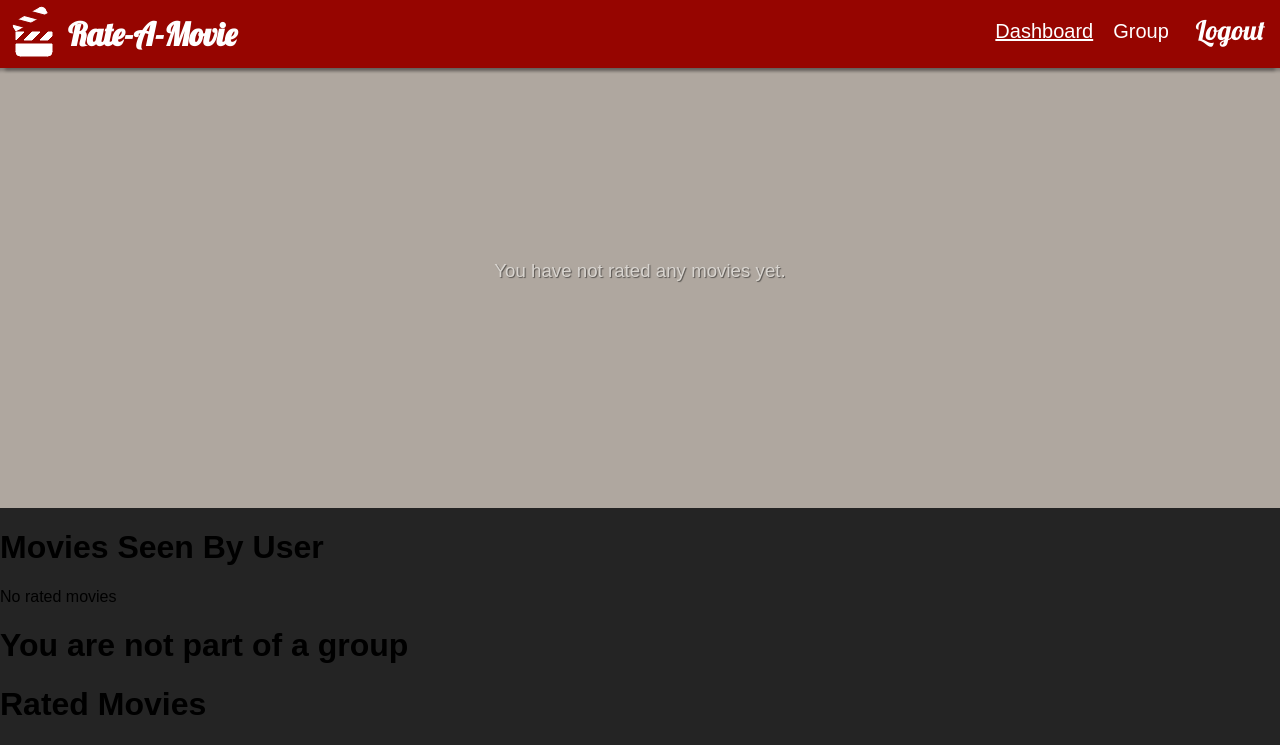
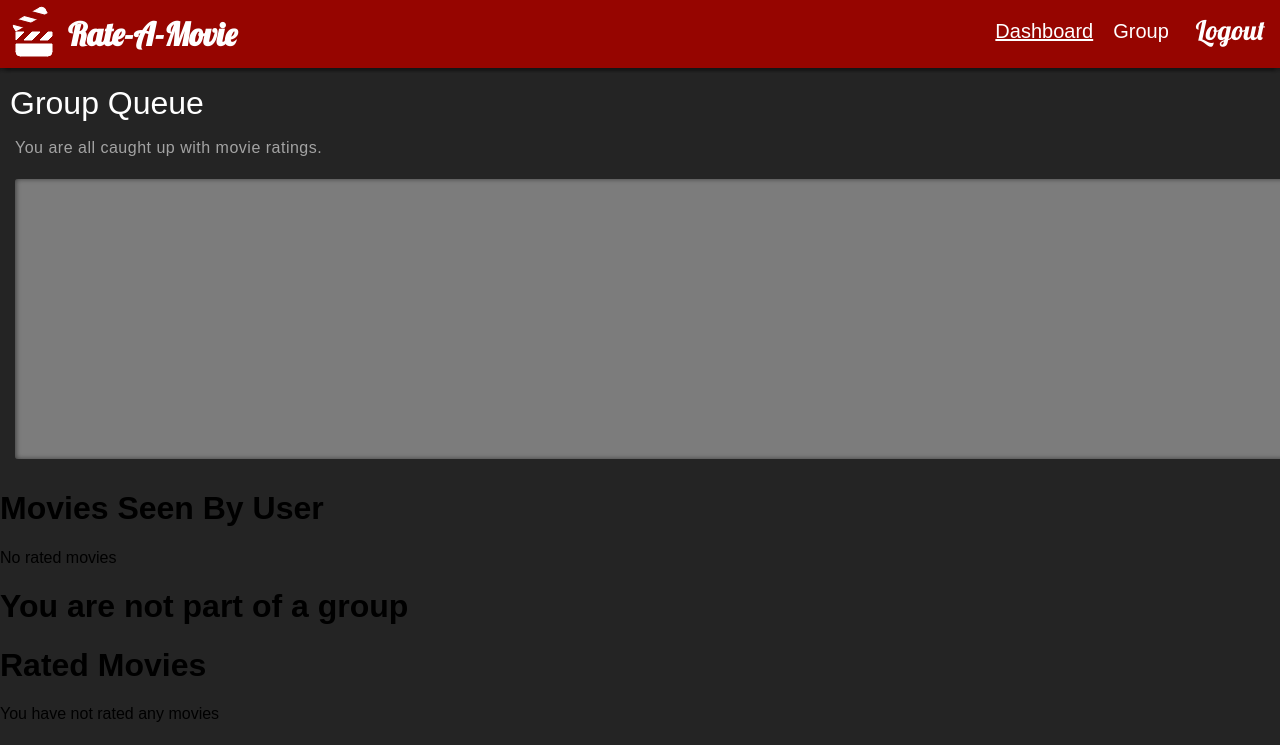
Before and after one commit to cberry216/Movie-Rating, a Django app: page /dashboard/ in a window 1280 px wide. Shown: the top 745 px of the page. Run offline with Django 3.2, Linux system fonts and the light colour scheme; the visitor is signed in with stand-in values (Sample User, id 1); data that the repository does not hold is empty.

Commit message:
Removed stats div in place of group queue.

```diff
--- a/movie_rating/static/css/style.css
+++ b/movie_rating/static/css/style.css
@@ -260,73 +260,73 @@ body {
 	color: #960500;
 }
 
-.stats {
-	position: relative;
-	width: 100vw;
-	height: 55%;
-	background-color: white;
-	box-shadow: inset -1px -5px 3px rgba(0, 0, 0, 0.3);
-	z-index: 0;
+.group-queue {
+	height: 386px;
+	width: 100%;
+	margin-top: 15px;
+	color: white;
 
 	display: grid;
-	grid-template-columns: 3fr 3fr 2fr;
-	grid-template-rows: 55vh;
+	grid-template-columns: 1fr;
+	grid-template-rows: 46px 40px 300px;
 }
 
-.stats__item {
-	margin: 0 10px 15px 10px;
-	background-color: white;
-	border-bottom-left-radius: 3px;
-	border-bottom-right-radius: 3px;
-	/* box-shadow: 3px 3px 3px rgba(0, 0, 0, 0.5); */
+.group-queue__label {
+	position: relative;
+	margin: 2px 0 4px 10px;
+
+	font-size: 2em;
+	font-weight: 400;
 }
 
-.best {
-	border-right: 5px solid #3e9b3e;
-	border-bottom: 5px solid #3e9b3e;
-	border-left: 5px solid #3e9b3e;
+.badge {
+	position: absolute;
+	left: 200px;
+	top: 0;
+	width: 20px;
+	height: 20px;
+}
+
+.badge__circle {
+	fill: red;
+	stroke: red;
+}
+
+.badge__text {
+	fill: white;
+
+	font-size: 14px;
+}
+
+.group-queue__help-text {
+	color: rgb(163, 163, 163);
+	margin: 10px 0 11px 15px;
+
+	font-size: 1em;
+	font-weight: 400;
+	letter-spacing: 0.5px;
 
 	grid-column: 1 / 2;
-	grid-row: 1 / 2;
-
-	display: grid;
-	grid-template-columns: 1fr 1fr;
-	grid-template-rows: 1fr 1fr;
+	grid-row: 2 / 3;
 }
 
-.worst {
-	border-right: 5px solid #be7474;
-	border-bottom: 5px solid #be7474;
-	border-left: 5px solid #be7474;
+.movie-list {
+	height: 280px;
+	width: 100%;
+	margin: 10px 0 10px 15px;
+	background-color: rgb(124, 124, 124);
+	border-top-left-radius: 3px;
+	border-bottom-left-radius: 3px;
+	box-shadow: inset 1px 0px 5px rgba(0, 0, 0, 0.5);
 
-	grid-column: 2 / 3;
-	grid-row: 1 / 2;
+	display: flex;
 }
 
-.accuracy {
-	border-right: 5px solid #a1b2c5;
-	border-bottom: 5px solid #a1b2c5;
-	border-left: 5px solid #a1b2c5;
-
-	grid-column: 3 / 4;
-	grid-row: 1 / 2;
-}
-
-.stats__no-movies {
-	background-color: #afa79f;
-
-	text-align: center;
-
-	grid-column: 1 / 4;
-	grid-row: 1 / 2;
-}
-
-.stats__no-movies h3 {
-	margin-top: 24vh;
-	color: #d8d4cf;
-
-	font-weight: 400;
-	text-shadow: 1px 1px 1px rgba(0, 0, 0, 0.5);
+.movie-list__movie {
+	height: 230px;
+	width: 160px;
+	margin: 10px 10px 0 10px;
+	background-size: 160px 230px;
 }
 
 @keyframes slideoutLeft {
--- a/movie_rating/templates/ratings/dashboard.html
+++ b/movie_rating/templates/ratings/dashboard.html
@@ -1,20 +1,39 @@
 {% extends "base.html" %}
 
-{% block title %}Dashboard{% endblock title %}
+{% block title %}Dashboard{% if movies_not_seen_by_user %} | *{% endif %}{% endblock title %}
 
 
 {% block content %}
-<div class="stats">
-  {% if best != None %}
-    <div class="best stats__item"></div>
-    <div class="worst stats__item"></div>
-    <div class="accuracy stats__item"></div>
+
+<div class="group-queue">
+  <h3 class="group-queue__label">
+    Group Queue
+    {% if movies_not_seen_by_user %}
+      <svg class="badge">
+        <circle class="badge__circle" cx="10" cy="10" r="10"></circle>
+        {% if movies_not_seen_by_user|length > 10 %}
+          <text class="badge__text" x="1" y="14">{{ movies_not_seen_by_user|length }}</text>
+        {% else %}
+          <text class="badge__text" x="5" y="14">{{ movies_not_seen_by_user|length }}</text>
+        {% endif %}
+      </svg>
+    {% endif %}
+  </h3>
+  {% if movies_not_seen_by_user %}
+    <p class="group-queue__help-text">Please take the time to rate movies, that your friends have rated.</p>
   {% else %}
-    <div class="stats__no-movies">
-      <h3>You have not rated any movies yet.</h3>
+    <p class="group-queue__help-text">You are all caught up with movie ratings.</p>
+  {% endif %}
+  <div class="group-queue__movie-list movie-list">
+    {% for movie in movies_not_seen_by_user %}
+    <div class="movie-list__movie">
+    <a class="movie-list__movie" style="background-image: url('{{ movie.poster_link }}')" href="{% url 'movie_detail' movie.imdb_id %}"></a>
     </div>
-  {% endif %}
+    {% empty %}
+
+    {% endfor %}
   </div>
+</div>
 
 <h1>Movies Seen By User</h1>
 {% for movie in movies_seen_by_user %}
```
